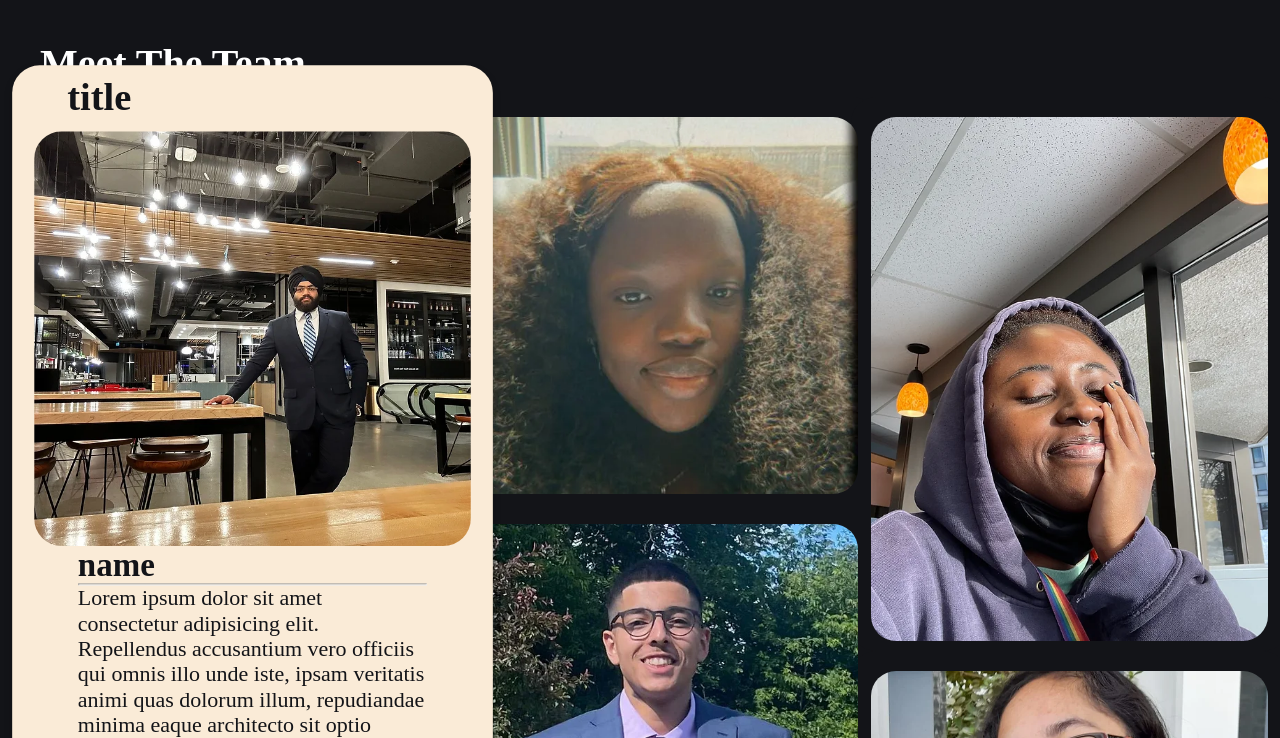
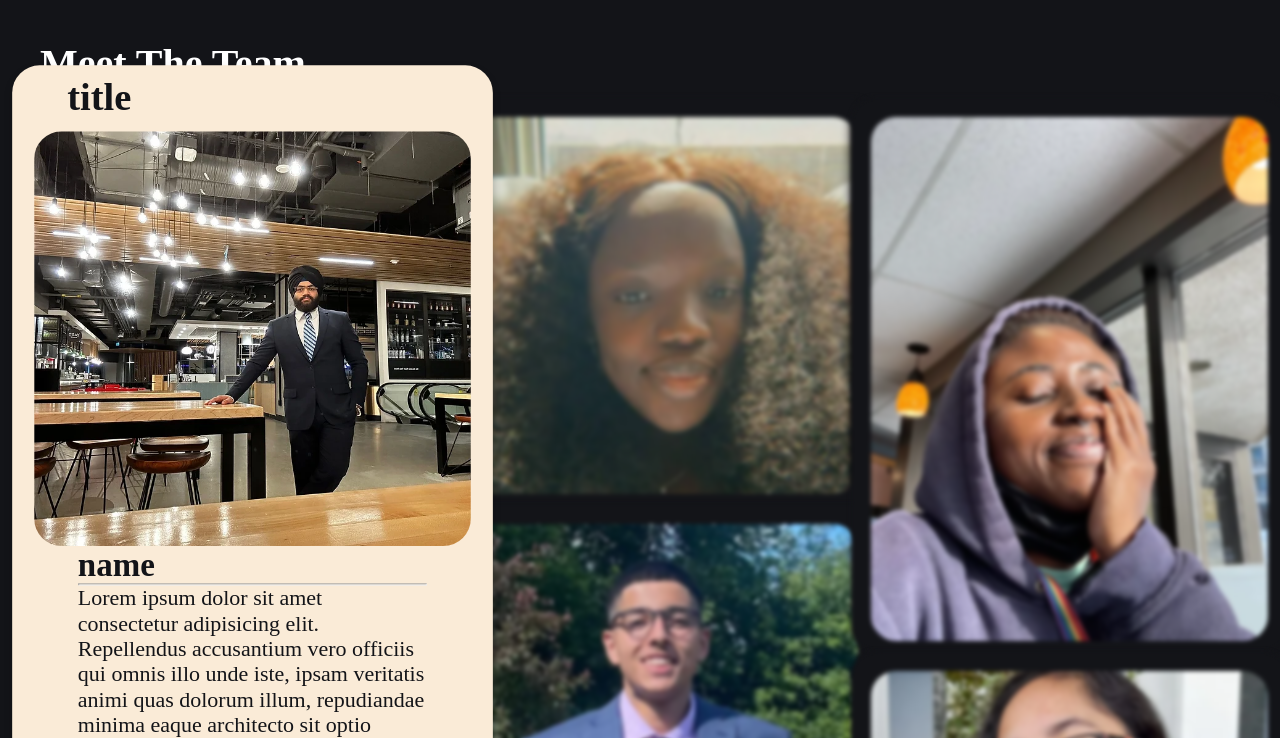
Before and after one commit to RamatjyotSingh/Active-Minds-Website, a plain HTML site: page public/aboutus/Teams.html in a window 1280 px wide. In both pictures the pointer is over the element 230 px from the left and 295 px from the top of the page. Shown: the top 738 px of the page. Drawn offline with Linux system fonts and the light colour scheme.

Commit message:
added hover to display info feature

```diff
--- a/public/aboutus/Teams.css
+++ b/public/aboutus/Teams.css
@@ -57,15 +57,21 @@ img {
         gap: 20px;
     }
 }
+.grid:hover .grid-item {
 
-.grid-item:hover{
+    filter: blur(2px);
+
+}
+.grid .grid-item:hover{
+
+    filter: blur(0px);
    z-index: 100;
 
     transform: scale(1.1);
 
 }
 .grid-item{
-    transition:transform 1s ease;
+    transition:transform 0.5s ease;
 
 }
 
@@ -121,3 +127,4 @@ img {
     margin-top: 0;
     margin-bottom: 10px;
 }
+/* Apply a blur to all grid items when any grid item is hovered */
```
